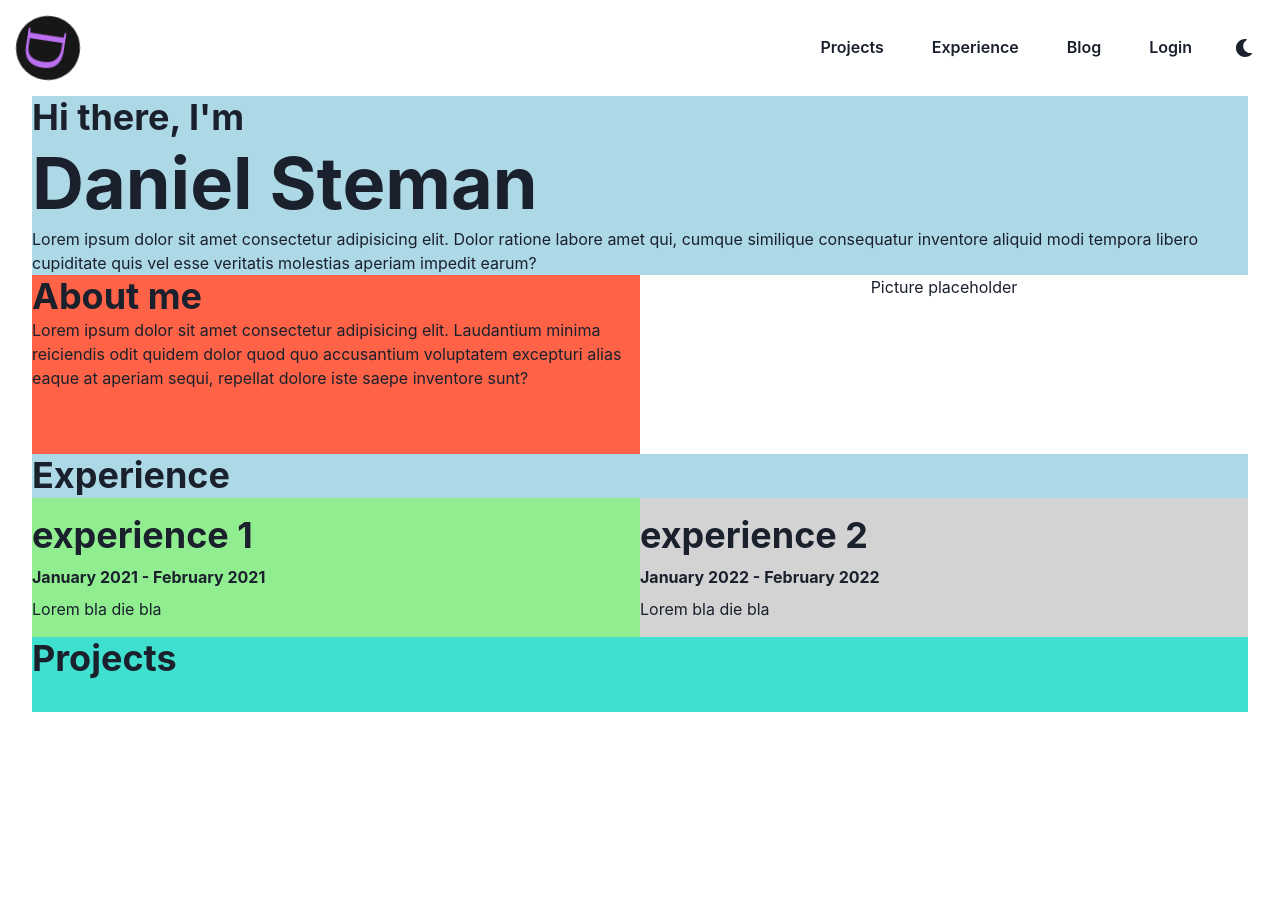
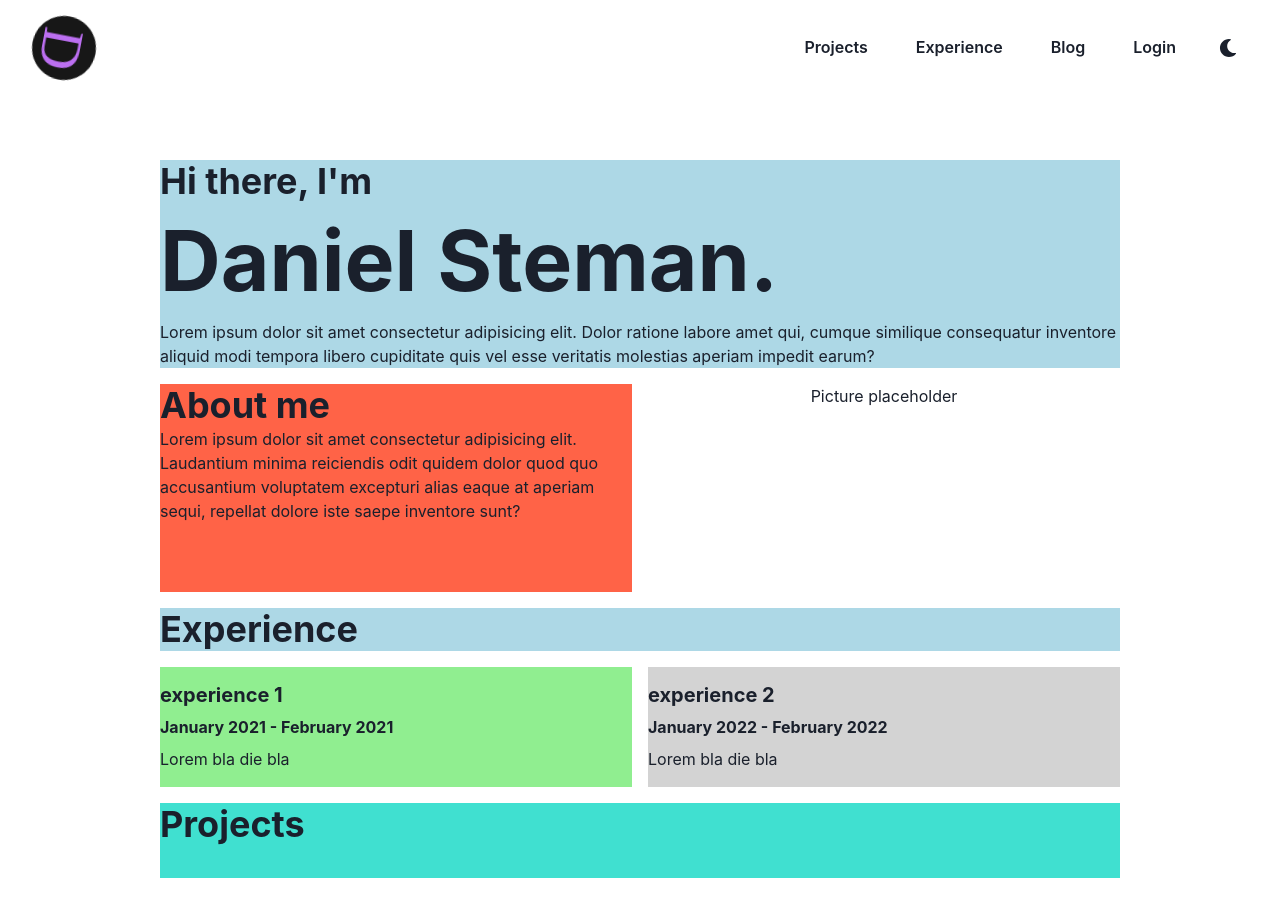
Before and after one commit to danielsteman/resume-v2, a React (Create React App) app in the folder frontend/: page / in a window 1280 px wide. Shown: the top 916 px of the page. Before the commit the page ends 800 px from the top, so only its background shows below. Built offline with nearby package versions, Linux system fonts and the light colour scheme.

Commit message:
added custom theme

```diff
--- a/frontend/src/App.tsx
+++ b/frontend/src/App.tsx
@@ -14,19 +14,19 @@ import PageBase from './components/PageBase';
 
 const App = () => (
   <PageBase>
-    <Box textAlign="left" fontSize="l">
+    <Box textAlign="left" fontSize="l" px="8em" py="5em">
       <Grid
-        p={4}
+        gap="1em"
         templateRows="repeat(2, 1fr)"
         templateColumns="repeat(2, 1fr)"
       >
         <GridItem colSpan={2} bg="lightblue">
           <VStack alignItems="left">
-            <Heading>
+            <Heading size="lg">
               Hi there, I&apos;m
             </Heading>
-            <Heading size="4xl">
-              Daniel Steman
+            <Heading size="xl">
+              Daniel Steman.
             </Heading>
             <Text>
               Lorem ipsum dolor sit amet consectetur adipisicing elit. Dolor ratione labore amet qui, cumque similique consequatur inventore aliquid modi tempora libero cupiditate quis vel esse veritatis molestias aperiam impedit earum?
@@ -34,7 +34,7 @@ const App = () => (
           </VStack>
         </GridItem>
         <GridItem bg="tomato">
-          <Heading>
+          <Heading size="lg">
             About me
           </Heading>
           <Text>
@@ -47,7 +47,7 @@ const App = () => (
           </Center>
         </GridItem>
         <GridItem colSpan={2} bg="lightblue">
-          <Heading>
+          <Heading size="lg">
             Experience
           </Heading>
         </GridItem>
--- a/frontend/src/components/ExperienceBlock.tsx
+++ b/frontend/src/components/ExperienceBlock.tsx
@@ -12,10 +12,10 @@ const ExperienceBlock: React.FC<Props> = ({
   title, description, from, to,
 }) => (
   <VStack alignItems="left" pt={4} pb={4}>
-    <Heading size="xl">
+    <Heading size="md">
       {title}
     </Heading>
-    <Heading size="m">
+    <Heading size="s">
       {from}
       {' '}
       -
--- a/frontend/src/components/PageBase.tsx
+++ b/frontend/src/components/PageBase.tsx
@@ -6,15 +6,15 @@ import {
   Spacer,
   Center,
   ChakraProvider,
-  theme,
 } from '@chakra-ui/react';
 import { Link as RouteLink } from 'react-router-dom';
 import ColorModeSwitcher from './ColorModeSwitcher';
 import Logo from './Logo';
+import customTheme from '../themes/theme';
 
 const PageBase: React.FC = ({ children }) => (
-  <ChakraProvider theme={theme}>
-    <Box textAlign="left" fontSize="l" p={4}>
+  <ChakraProvider theme={customTheme}>
+    <Box textAlign="left" fontSize="l" py={4} px={8}>
       <Flex>
         <RouteLink to="/">
           <Logo
--- a/frontend/src/components/Projects.tsx
+++ b/frontend/src/components/Projects.tsx
@@ -9,7 +9,7 @@ interface ProjectProps {
 
 const Projects: React.FC<ProjectProps> = ({ sectionTitle, entries }) => (
   <div>
-    <Heading size="xl">
+    <Heading size="lg">
       {sectionTitle}
     </Heading>
     <VStack alignItems="left" pt={4} pb={4}>
--- a/frontend/src/routes/Login.tsx
+++ b/frontend/src/routes/Login.tsx
@@ -13,7 +13,7 @@ import PageBase from '../components/PageBase';
 
 const Login = () => (
   <PageBase>
-    <Center display="flex">
+    <Center display="flex" mt="9em">
       <Box
         textAlign="center"
         fontSize="l"
@@ -23,7 +23,7 @@ const Login = () => (
         rounded="xl"
       >
         <VStack p={4}>
-          <Heading>Log in to your account</Heading>
+          <Heading size="lg" mb="1em">Log in to your account</Heading>
           <Text>
             Don&apos;t have an account?
             {' '}
@@ -36,10 +36,10 @@ const Login = () => (
         </VStack>
         <Center>
           <Box textAlign="left">
-            <VStack alignItems="left" p={4}>
+            <VStack alignItems="left">
               <Input bgColor="#EDF2F7" border={0} defaultValue="Email" minW="15em" />
               <Input bgColor="#EDF2F7" border={0} defaultValue="Password" />
-              <Button colorScheme="blue" mt={12}>Submit</Button>
+              <Button colorScheme="blue">Submit</Button>
             </VStack>
           </Box>
         </Center>
--- /dev/null
+++ b/frontend/src/themes/theme.ts
@@ -0,0 +1,21 @@
+import { extendTheme } from '@chakra-ui/react';
+
+const customTheme = extendTheme({
+  components: {
+    Heading: {
+      baseStyle: {
+        fontWeight: '700',
+      },
+      sizes: {
+        xl: {
+          fontSize: '84px',
+        },
+        lg: {
+          fontSize: '36px',
+        },
+      },
+    },
+  },
+});
+
+export default customTheme;
```
